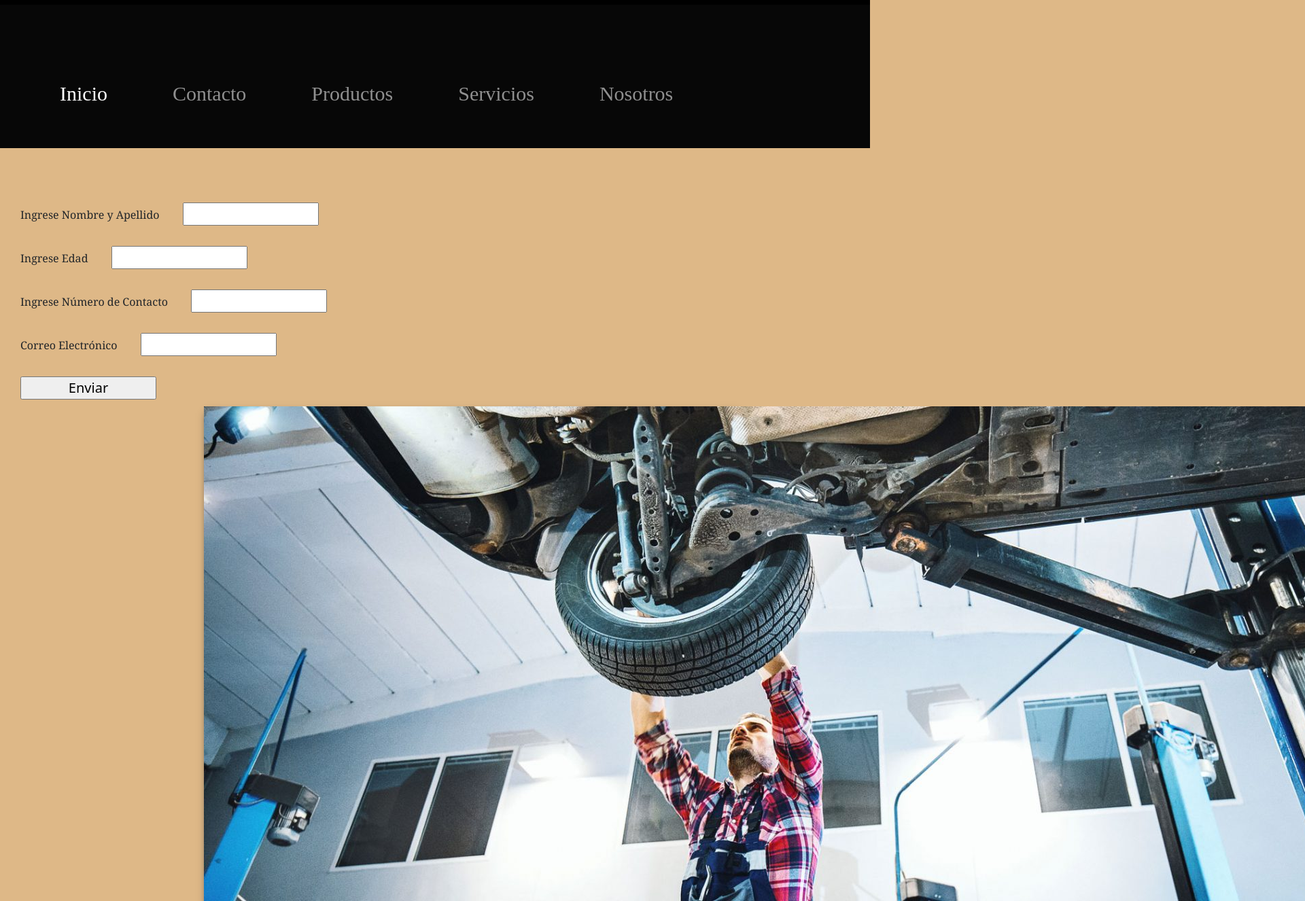
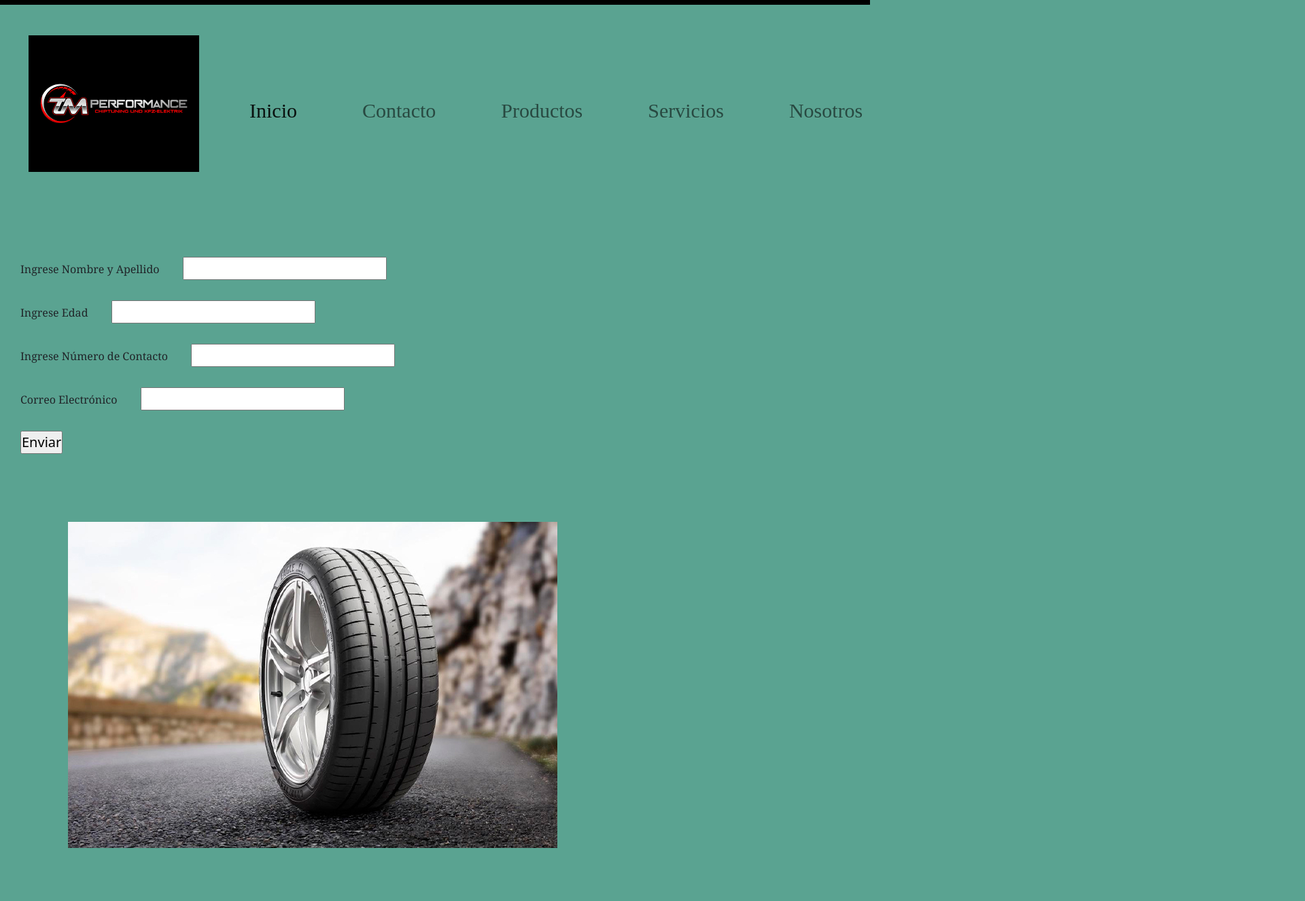
Before and after one commit to ManuelTricarico2223/Ventas, a plain HTML site: page secciones/contacto.html in a window 1280 px wide. Shown: the part 141-1467 px from the top of the page at 68% size, 1920 px wide, since content can reach past the window. After the commit the page ends 1389 px from the top, so only its background shows below. Drawn offline with nearby package versions, Linux system fonts and the light colour scheme.

Commit message:
modiciando

```diff
--- a/css/contacto.css
+++ b/css/contacto.css
@@ -8,32 +8,29 @@
 
 
 body{
-    background-color: burlywood;
-    width: 100%;
+    background-color: rgb(90, 163, 145);
+    margin: auto;
     justify-content: center;
 
 
 }
-nav{
-    background-color: black;
-}
+
 .navbar-toggler{
     color: aliceblue;
 }
 
  .tituloPrincipal{
-    display: flex;
     text-align: center;
-    background-color: black;
     padding-bottom: 10px;
     padding-top: 20px;
+    background-color: black;
  }
 
  .navbar{
     padding-top: 40px;
     margin-bottom: 50px;
     padding-bottom: 40px;
-    background-color: rgb(7, 7, 7);
+    color: black;
     list-style: none;
     padding-left: 30px;
 }
@@ -53,16 +50,14 @@ nav li a{
     display: block;
     margin-right: 20px;
     padding-left: 40px;
-    text-align: center;
-    justify-content: center;
 
 }
 
 .imagenAuto{
-    display: flex;
-       justify-items: center;
-       margin: 10px 200px 200px 300px;
-       box-shadow: 5px 10px 12px;
+position: relative;;
+left: 100px;
+top: 100px;
+
 }
 /**menu ingreso de datos*/
 form input{
@@ -70,8 +65,7 @@ form input{
     color: black;
     margin-top: 30px;
     margin-left: 30px;
-    width: 200px;
-    margin: bottom 10px;;
+    margin: bottom 10px;
 
 }
 form label{
@@ -109,7 +103,20 @@ footer{
     "titulo"
     "nav"
     "imagenAuto"
-    "datos";
-    grid-template-columns: 1fr;
+    "datos"
+    "navbar-toggler";
+    grid-column: 1fr;
     }
+
+
+   .navbar-toggler{
+
+   }
     }
+
+
+    @media (min-width:720px) {
+
+
+
+}
--- a/secciones/contacto.html
+++ b/secciones/contacto.html
@@ -10,15 +10,17 @@
     <title>Contacto</title>
     <link rel="stylesheet" href="./contacto.html">
     <link rel="stylesheet" href="../css/contacto.css">
+<body>
+
 
   <header>
       <div class="tituloPrincipal">
         <img src="../imagenes/cooltext2.png" alt="">
       </div>
 
-      <nav class="navbar navbar-expand-lg navbar-dark">
-        <div class="">
-          <a class="navbar-brand" href=></a>
+      <nav class="navbar navbar-expand-lg navbar-light">
+        <div class="container-fluid">
+          <a class="navbar-brand" href=""><img src="../imagenes/tm.png"></a>
           <button class="navbar-toggler" type="button" data-bs-toggle="collapse" data-bs-target="#navbarNav" aria-controls="navbarNav" aria-expanded="false" aria-label="Toggle navigation">
             <span class="navbar-toggler-icon"></span>
           </button>
@@ -67,13 +69,13 @@
                     <source media="(min-width:720px)" srcset="imagen/auto levantado 720px. gif">
                     <source media="(min-width:1024px)" srcset="imagen/auto levantado 1024px. gif">
 
-                      <img class ="" src="../imagenes/auto levantado.jpg" alt="">
+                      <img src="../imagenes/neumatico para fondo.jpg" alt="">
                  </div>
 
 
-    <body>
 
-   </body>
+
+
 
        <footer>
 
@@ -84,4 +86,8 @@
      <script src="https://cdn.jsdelivr.net/npm/bootstrap@5.1.3/dist/js/bootstrap.bundle.min.js" integrity="sha384-ka7Sk0Gln4gmtz2MlQnikT1wXgYsOg+OMhuP+IlRH9sENBO0LRn5q+8nbTov4+1p" crossorigin="anonymous">
 
      </script>
+
+
+
+  </body>
 </html>
```
Lines whose indentation alone changed are shown as unchanged.
